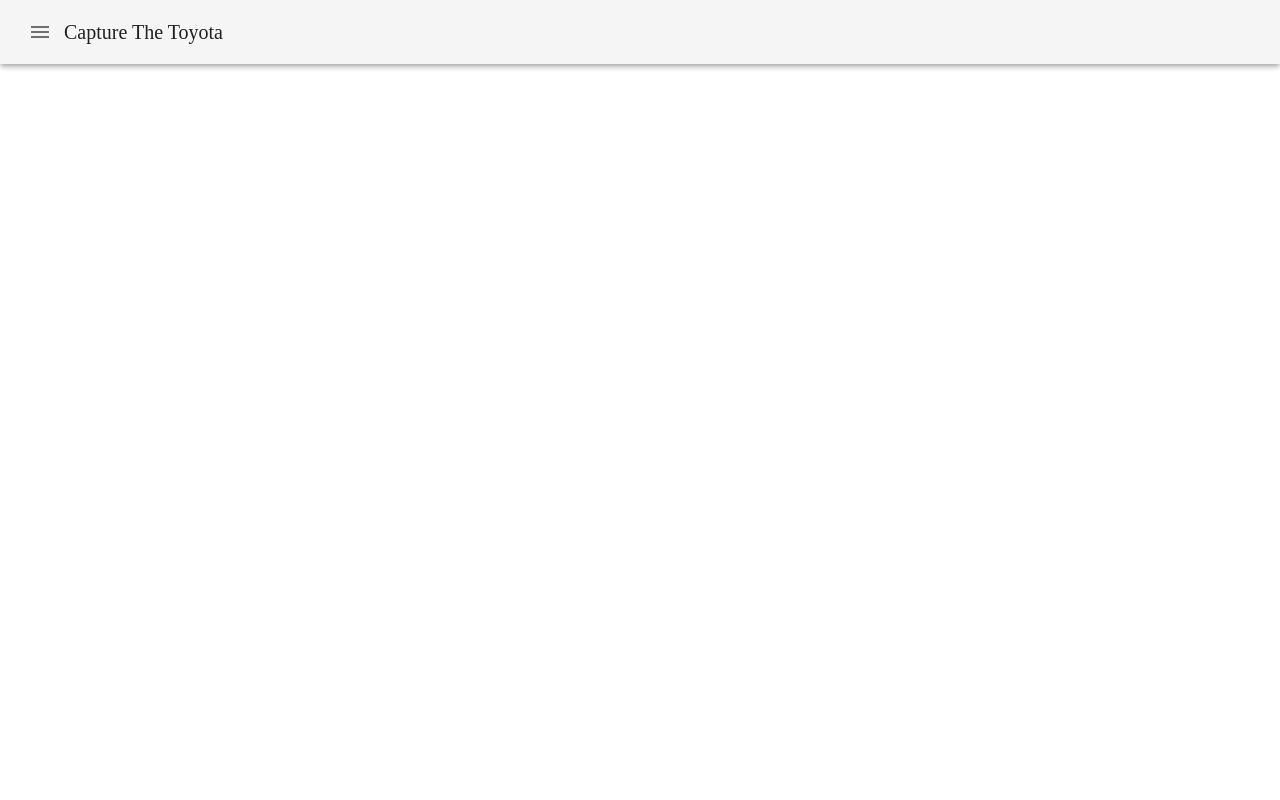
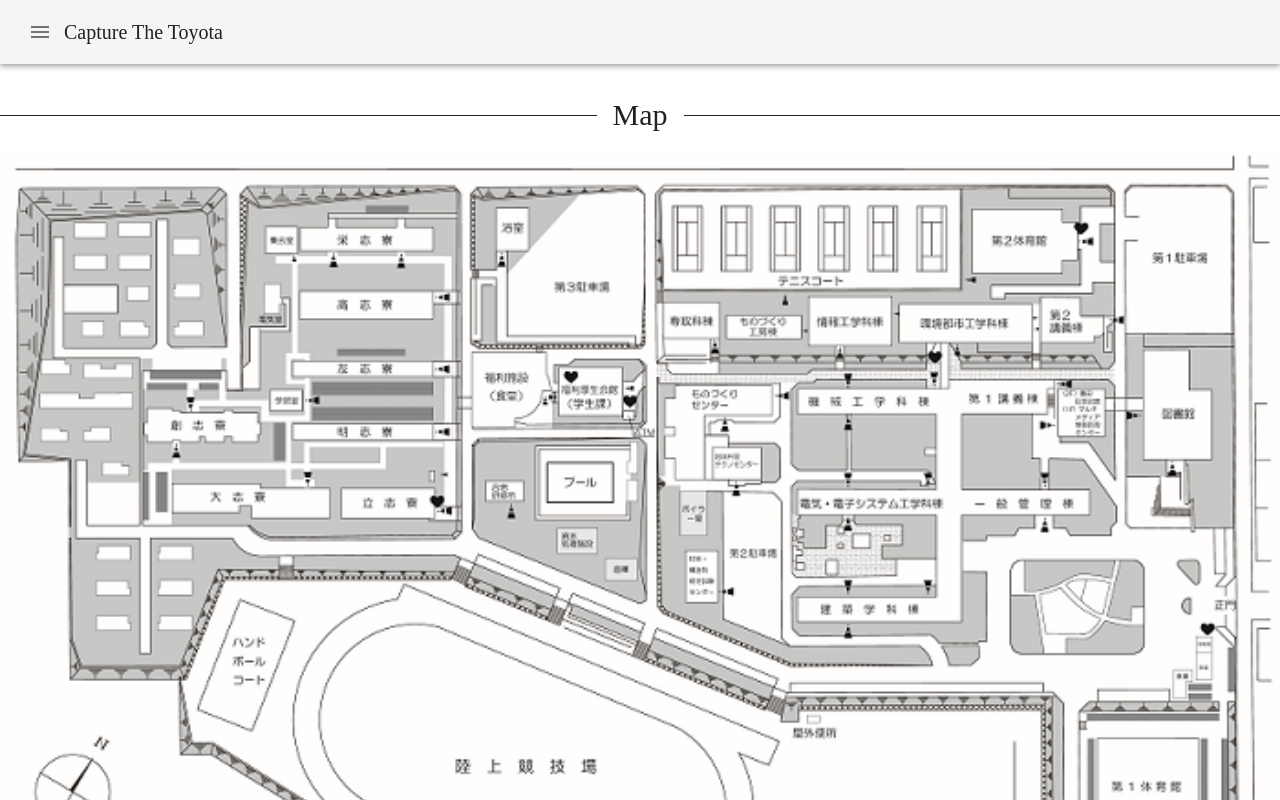
Before and after one commit to NIT-ToyotaC-19s/CTT, a Vue app: page /map in a window 1280 px wide. Shown: the top 800 px of the page. Built offline with nearby package versions, Linux system fonts and the light colour scheme; what vue-loading-template, vue-localstorage would draw is missing.

Commit message:
Add map and score checker

```diff
--- a/src/App.vue
+++ b/src/App.vue
@@ -123,6 +123,11 @@ export default {
         icon: 'mdi-help-circle',
         link: '/help'
       },
+      {
+        name: 'Map',
+        icon: 'mdi-map',
+        link: '/map'
+      },
       ],
     }),
 };
--- a/src/components/Help.vue
+++ b/src/components/Help.vue
@@ -13,7 +13,7 @@
     <p>まずCatalogページを開いてください．そこには一般向けの問題(General)と情報向けの問題(Academic)の一覧があります．</p>
     <p>情報向けの問題は専門的な内容を含むので，意欲のある方はぜひ挑戦してください！</p>
     <p>Scoreページに正解した問題の数が表示されます．</p>
-    <p>いくつか問題に正解したら，受付(2Iの教室)にてそのページを見せていただくことで，正解数に応じた景品をお渡しします．</p>
+    <p>Scoreが4以上になると，受付(2Iの教室)にてそのページを見せていただくことで，正解数に応じた景品をお渡しします．</p>
     <p class="title-border">When in trouble ...</p>
     <p>WebページやCTTの取り組み方について問題があった場合は2I教室にいる学生に訪ねてください．</p>
     <p>また，問題が難しくて分からないときは周りの学生に質問してみてください．</p>
--- /dev/null
+++ b/src/components/Map.vue
@@ -0,0 +1,46 @@
+<template>
+  <div class="map">
+    <br>
+    <p class='title-border'>Map</p>
+    <br>
+    <img src="../assets/nittc_map.png">
+    あとで問題の場所を記した地図も貼る予定
+  </div>
+</template>
+
+<script>
+export default {
+  name: 'Home',
+  props: {
+    msg: String
+  }
+}
+</script>
+
+<!-- Add "scoped" attribute to limit CSS to this component only -->
+<style scoped>
+div {
+  text-align: center;
+}
+.title-border {
+display: flex;
+align-items: center;
+margin-top: 20px;
+font-size: 30px;
+}
+.title-border:before,
+.title-border:after {
+border-top: 1px solid;
+content: "";
+flex-grow: 1;
+}
+.title-border:before {
+margin-right: 1rem;
+}
+.title-border:after {
+margin-left: 1rem;
+}
+img {
+  width: 100%;
+}
+</style>
--- a/src/components/Question.vue
+++ b/src/components/Question.vue
@@ -100,9 +100,9 @@ export default {
          ところで豊田高専の近くにはファミリーマートがあり，特に寮生は買い物や荷物の受け取りなど頻繁に利用しています．"},
      12: {"choose": ["豊田工業高等専門学校", "豊田市駅", "麦笑らーめん", "Felna"],
           "comment": "難易度の高い問題でした．問題分に記されているのは日本測地系かつDMS形式なのでgoogle mapに適合させるために世界測地系かつDegree形式に変換する必要がありました．\n\
-          変換はとても面倒くさい計算が必要ですが，自動で計算して変換をしてくれるサイトがあるのでそれを利用して座標を求めます．すると地図の中央の方に豊田高専が映るはずです．"},
+          変換にはとても面倒くさい計算が必要ですが，自動で計算して変換をしてくれるサイトがあるのでそれを利用して座標を求めます．すると地図の中央の方に豊田高専が映るはずです．"},
      13: {"choose": ["3", "6", "9", "12"],
-          "comment": "計算自体は簡単ですが，表記がややこしい問題です．この表記はTeX記法といい，LaTeXなどで使用されるものです．frac{分子}{分母}は小数を表現しています．log_2 4 ×　πの近似値を選べば正解です．"},
+          "comment": "計算自体は簡単ですが，表記がややこしい問題です．この表記はTeX記法といい，LaTeXなどで使用されるものです．\\frac{分子}{分母}は小数を表現しています．log_2 4 ×　πの近似値を選べば正解です．"},
      14: {"choose": ["こうせんはいいぞ", "こうせんだいすき", "とよたしさいこう", "がりょうてんせい"],
           "comment": "ある文字コードとはASCIIのことです．ASCIIの表は調べればでてくるので，簡単に変換できます．"},
      15: {"choose": ["かめら", "とよた", "ゆうき", "まうす"],
--- a/src/components/Score.vue
+++ b/src/components/Score.vue
@@ -1,13 +1,27 @@
 <template>
   <div class="score">
     <br>
+    <img src='../assets/undraw_completed_ngx6.svg' v-show="$localStorage.get('complete')">
+    <br>
     <p class="title-border">Your Score</p>
     <br>
-    <h2>Score(corrent answers)</h2>
+    <h2>Score(General)</h2>
     <br>
-    <h1>{{ score }}</h1>
+    <h1>{{ score1 }}</h1>
     <br>
-    <p style="padding-bottom:600px">❍個以上正解すると景品がもらえます．</p>
+    <h2>Score(Academic)</h2>
+    <br>
+    <h1>{{ score2 }}</h1>
+    <br>
+    <h2>Total Score</h2>
+    <br>
+    <h1>{{ score1 + score2 }}</h1>
+    <br>
+    <p>Total Scoreが4以上になると景品と交換できます．</p>
+    <br>
+    <v-btn @click="Complete" :disabled="complete">completed!</v-btn>
+    <p>※このボタンを押すと景品交換済みとなります．受付の学生以外は操作しないでください．</p>
+    <br>
   </div>
 </template>
 
@@ -19,11 +33,20 @@ export default {
   },
   data() {
     return{
-      score: [this.$localStorage.get('isCorrect1'), this.$localStorage.get('isCorrect2'), this.$localStorage.get('isCorrect3'), this.$localStorage.get('isCorrect4'),
-                this.$localStorage.get('isCorrect5'), this.$localStorage.get('isCorrect6'), this.$localStorage.get('isCorrect7'), this.$localStorage.get('isCorrect8'),
-                this.$localStorage.get('isCorrect9'), this.$localStorage.get('isCorrect10'), this.$localStorage.get('isCorrect11'), this.$localStorage.get('isCorrect12'),
-                this.$localStorage.get('isCorrect13'), this.$localStorage.get('isCorrect14'), this.$localStorage.get('isCorrect15'), this.$localStorage.get('isCorrect16')].filter(function(x){return x==true}).length,
+      score1: [this.$localStorage.get('isCorrect1'), this.$localStorage.get('isCorrect2'), this.$localStorage.get('isCorrect3'), this.$localStorage.get('isCorrect4'),
+               this.$localStorage.get('isCorrect5'), this.$localStorage.get('isCorrect6'), this.$localStorage.get('isCorrect7')].filter(function(x){return x==true}).length,
+      score2: [this.$localStorage.get('isCorrect8'), this.$localStorage.get('isCorrect9'), this.$localStorage.get('isCorrect10'), this.$localStorage.get('isCorrect11'),
+               this.$localStorage.get('isCorrect12'), this.$localStorage.get('isCorrect13'), this.$localStorage.get('isCorrect14'), this.$localStorage.get('isCorrect15'),
+               this.$localStorage.get('isCorrect16')].filter(function(x){return x==true}).length * 2,
+      complete: false,
     };
+  },
+  methods: {
+    Complete() {
+      this.$localStorage.set("complete", true);
+      this.complete = this.$localStorage.get('complete');
+      // console.log(this.$localStorage.get("complete"));
+    },
   },
 }
 </script>
@@ -51,4 +74,8 @@ margin-right: 1rem;
 .title-border:after {
 margin-left: 1rem;
 }
+img {
+  width: 100px;
+
+}
 </style>
--- a/src/main.js
+++ b/src/main.js
@@ -92,6 +92,10 @@ new Vue({
       type: Boolean,
       default: false,
     },
+    complete: {
+      type: Boolean,
+      default: false,
+    }
     // jadge: {
     //   type: Array,
     //   default: Array(16).fill(false),
--- a/src/router.js
+++ b/src/router.js
@@ -5,6 +5,7 @@ import Catalog from '@/components/Catalog'
 import Question from '@/components/Question'
 import Help from '@/components/Help'
 import Score from '@/components/Score'
+import Map from '@/components/Map'
 
 // import store from '@/store'
 
@@ -18,6 +19,7 @@ const router = new VueRouter({
       { path: '/question', component: Question, name: 'Question' },
       { path: '/help', component: Help, name: 'Help'},
       { path: '/score', component: Score, name: 'Score'},
+      { path: '/map', component: Map, name: 'Map'},
     ]
 })
 
```
Also changed, not shown: src/assets/nittc_map.png (added), src/assets/undraw_completed_ngx6.svg (added).
